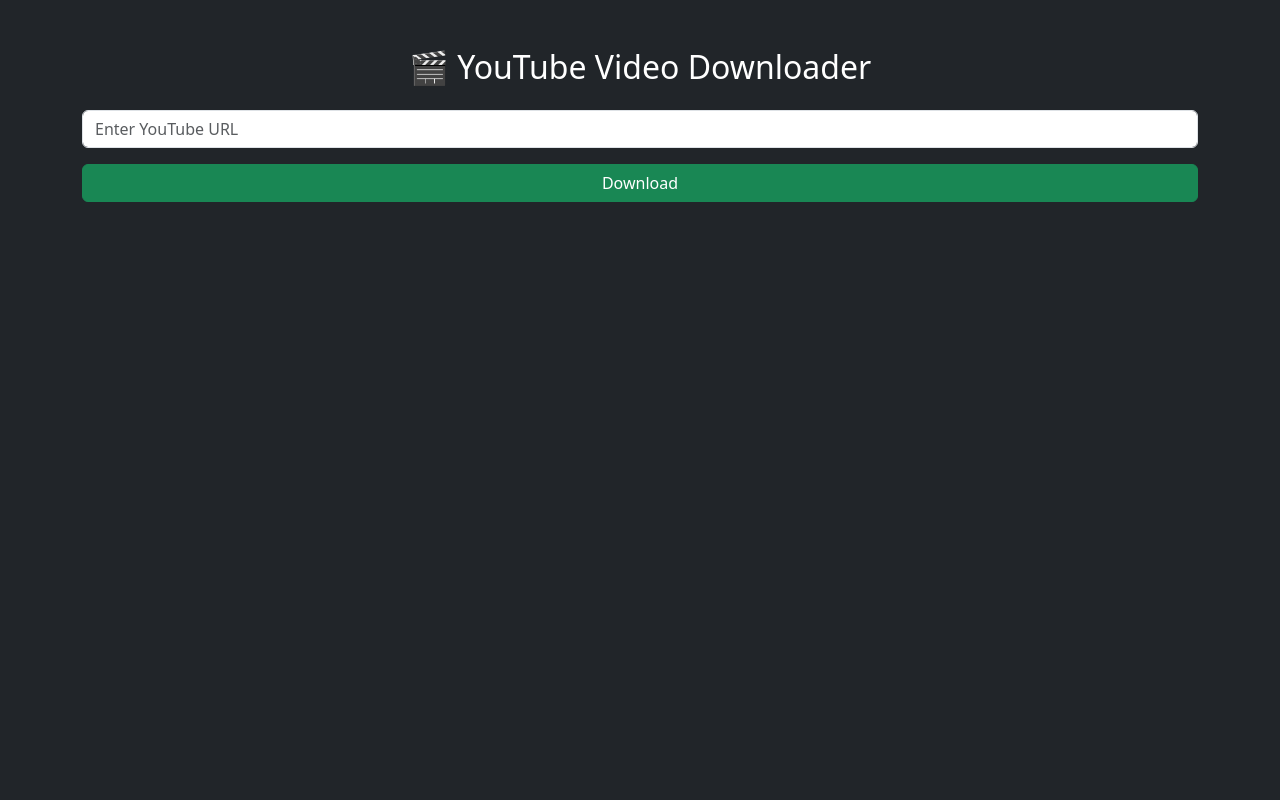
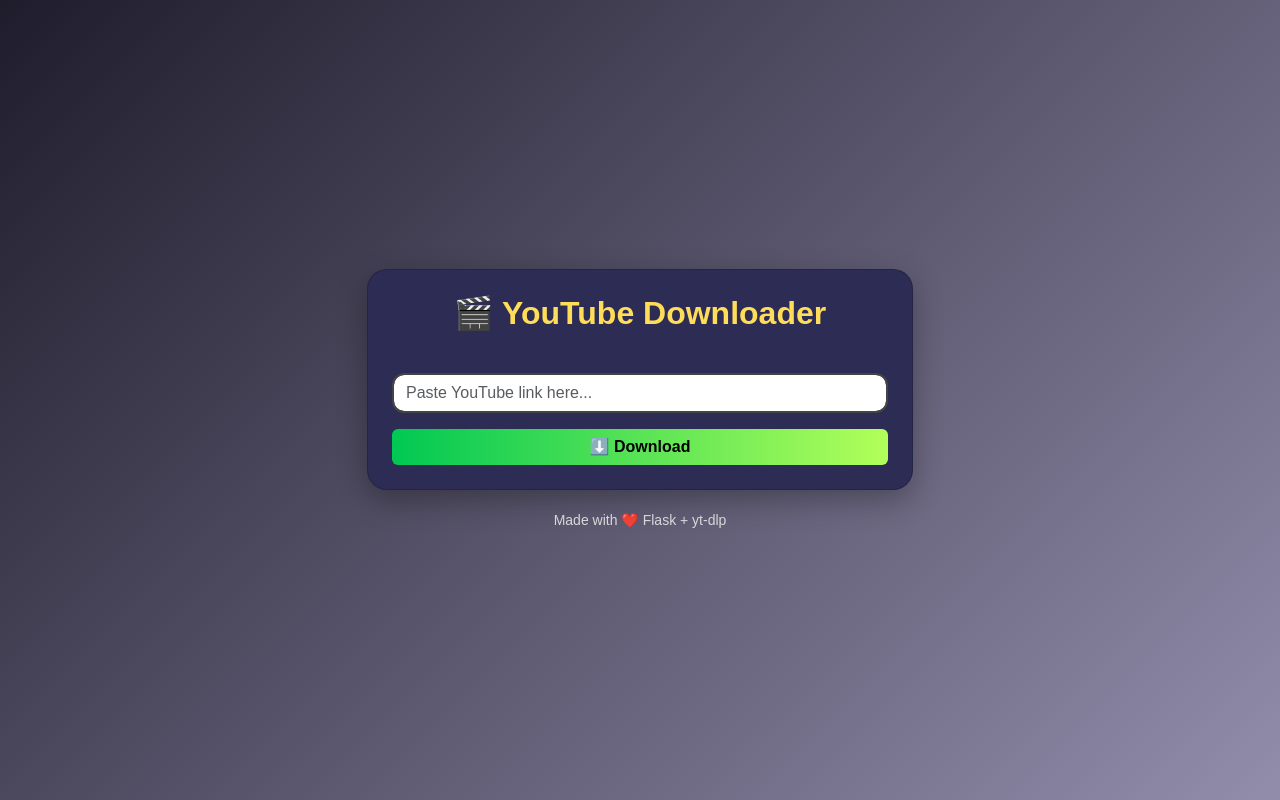
Before and after one commit to Nakul-M/yt_download, a Flask app: page / in a window 1280 px wide. Run offline with Flask 3, Linux system fonts and the light colour scheme.

Commit message:
large files fix

```diff
--- a/app.py
+++ b/app.py
@@ -1,11 +1,13 @@
-from flask import Flask, render_template, request, send_file, after_this_request
+from flask import Flask, render_template, request, send_file, after_this_request, send_from_directory
 import yt_dlp
 import os
 import base64
+import uuid
 
 app = Flask(__name__)
 
-DOWNLOAD_FOLDER = "downloads"
+# Use persistent disk if available (Render) else fallback to local "downloads"
+DOWNLOAD_FOLDER = os.getenv("DOWNLOAD_FOLDER", "downloads")
 os.makedirs(DOWNLOAD_FOLDER, exist_ok=True)
 
 # --- Cookie setup ---
@@ -34,8 +36,12 @@ def index():
             return render_template("index.html", error="Please enter a URL")
 
         try:
+            # Unique filename per request to avoid conflicts
+            uid = str(uuid.uuid4())
+            outtmpl = os.path.join(DOWNLOAD_FOLDER, f"{uid}_%(title)s.%(ext)s")
+
             ydl_opts = {
-                "outtmpl": os.path.join(DOWNLOAD_FOLDER, "%(title)s.%(ext)s"),
+                "outtmpl": outtmpl,
                 "format": "bestvideo+bestaudio/best",
                 "merge_output_format": "mp4",
                 "nocheckcertificate": True,
@@ -49,22 +55,14 @@ def index():
                 info = ydl.extract_info(url, download=True)
                 filename = ydl.prepare_filename(info)
 
-            # Get absolute path (important for send_file)
             filepath = os.path.abspath(filename)
+            print(f"[DEBUG] File ready: {filepath}, exists={os.path.exists(filepath)}")
 
-            # Debug log
-            print(f"Preparing to send file: {filepath}, exists={os.path.exists(filepath)}")
-
-            @after_this_request
-            def remove_file(response):
-                try:
-                    os.remove(filepath)
-                    print(f"Deleted file: {filepath}")
-                except Exception as e:
-                    print(f"Error deleting file: {e}")
-                return response
-
-            return send_file(filepath, as_attachment=True)
+            # Instead of direct send (may timeout), give user a link
+            download_name = os.path.basename(filepath)
+            return render_template("index.html",
+                                   message=f"Download complete! Click below:",
+                                   download_link=f"/downloads/{download_name}")
 
         except Exception as e:
             return render_template("index.html", error=f"Error: {str(e)}")
@@ -72,5 +70,27 @@ def index():
     return render_template("index.html")
 
 
+@app.route("/downloads/<filename>")
+def serve_download(filename):
+    """Serve a file from the download folder and delete it after sending."""
+    filepath = os.path.join(DOWNLOAD_FOLDER, filename)
+
+    if not os.path.exists(filepath):
+        return f"File not found: {filename}", 404
+
+    @after_this_request
+    def cleanup(response):
+        try:
+            os.remove(filepath)
+            print(f"[INFO] Deleted file after send: {filepath}")
+        except Exception as e:
+            print(f"[ERROR] Failed to delete {filepath}: {e}")
+        return response
+
+    # Use send_file instead of send_from_directory (more reliable cleanup)
+    return send_file(filepath, as_attachment=True)
+
+
 if __name__ == "__main__":
-    app.run(debug=True)
+    # Bind to 0.0.0.0 for Render
+    app.run(host="0.0.0.0", port=int(os.getenv("PORT", 3001)), debug=True)
--- a/requirements.txt
+++ b/requirements.txt
@@ -1,3 +1,5 @@
 Flask
 yt-dlp
 gunicorn
+redis
+rq
--- a/templates/index.html
+++ b/templates/index.html
@@ -1,21 +1,91 @@
 <!DOCTYPE html>
-<html>
+<html lang="en">
 <head>
+  <meta charset="UTF-8">
+  <meta name="viewport" content="width=device-width, initial-scale=1.0">
   <title>YouTube Downloader</title>
   <link href="https://cdn.jsdelivr.net/npm/bootstrap@5.3.2/dist/css/bootstrap.min.css" rel="stylesheet">
+  <style>
+    body {
+      background: linear-gradient(135deg, #1f1c2c, #928dab);
+      min-height: 100vh;
+      display: flex;
+      justify-content: center;
+      align-items: center;
+      font-family: "Poppins", sans-serif;
+    }
+    .card {
+      border-radius: 20px;
+      box-shadow: 0 10px 30px rgba(0,0,0,0.3);
+      background-color: #2c2c54;
+    }
+    h2 {
+      font-weight: 600;
+      color: #ffdd59;
+    }
+    .btn-download {
+      background: linear-gradient(90deg, #00c853, #b2ff59);
+      border: none;
+      color: black;
+      font-weight: bold;
+      transition: transform 0.2s ease-in-out;
+    }
+    .btn-download:hover {
+      transform: scale(1.05);
+    }
+    .form-control {
+      border-radius: 12px;
+      border: 2px solid #444;
+    }
+    .alert {
+      border-radius: 12px;
+    }
+    footer {
+      margin-top: 20px;
+      text-align: center;
+      font-size: 14px;
+      color: #ddd;
+    }
+  </style>
 </head>
-<body class="bg-dark text-white">
-  <div class="container mt-5">
-    <h2 class="text-center">🎬 YouTube Video Downloader</h2>
-    <form method="POST" class="mt-4">
-      <div class="mb-3">
-        <input type="text" class="form-control" name="url" placeholder="Enter YouTube URL">
+<body>
+  <div class="container">
+    <div class="row justify-content-center">
+      <div class="col-md-6">
+        <div class="card p-4 text-white">
+          <h2 class="text-center mb-4">🎬 YouTube Downloader</h2>
+          <form method="POST" class="mt-3">
+            <div class="mb-3">
+              <input type="text" class="form-control" name="url" placeholder="Paste YouTube link here..." required>
+            </div>
+            <button type="submit" class="btn btn-download w-100">⬇️ Download</button>
+          </form>
+
+          {% if error %}
+            <div class="alert alert-danger mt-3 text-center">{{ error }}</div>
+          {% endif %}
+
+          {% if message and download_link %}
+            <div class="alert alert-success mt-3 text-center">
+              {{ message }} <br>
+              <a href="{{ download_link }}" id="downloadBtn" class="btn btn-sm btn-light mt-2">⬇️ Click to Download</a>
+            </div>
+          {% endif %}
+        </div>
+        <footer>
+          Made with ❤️ Flask + yt-dlp
+        </footer>
       </div>
-      <button type="submit" class="btn btn-success w-100">Download</button>
-    </form>
-    {% if error %}
-      <div class="alert alert-danger mt-3">{{ error }}</div>
-    {% endif %}
+    </div>
   </div>
+
+  {% if download_link %}
+  <script>
+    // Auto-trigger download after success
+    window.onload = function() {
+      document.getElementById("downloadBtn").click();
+    }
+  </script>
+  {% endif %}
 </body>
 </html>
```
Also changed, not shown: render.yaml (added, +46 -0 lines), worker.py (added, +16 -0 lines), 4 other files.
